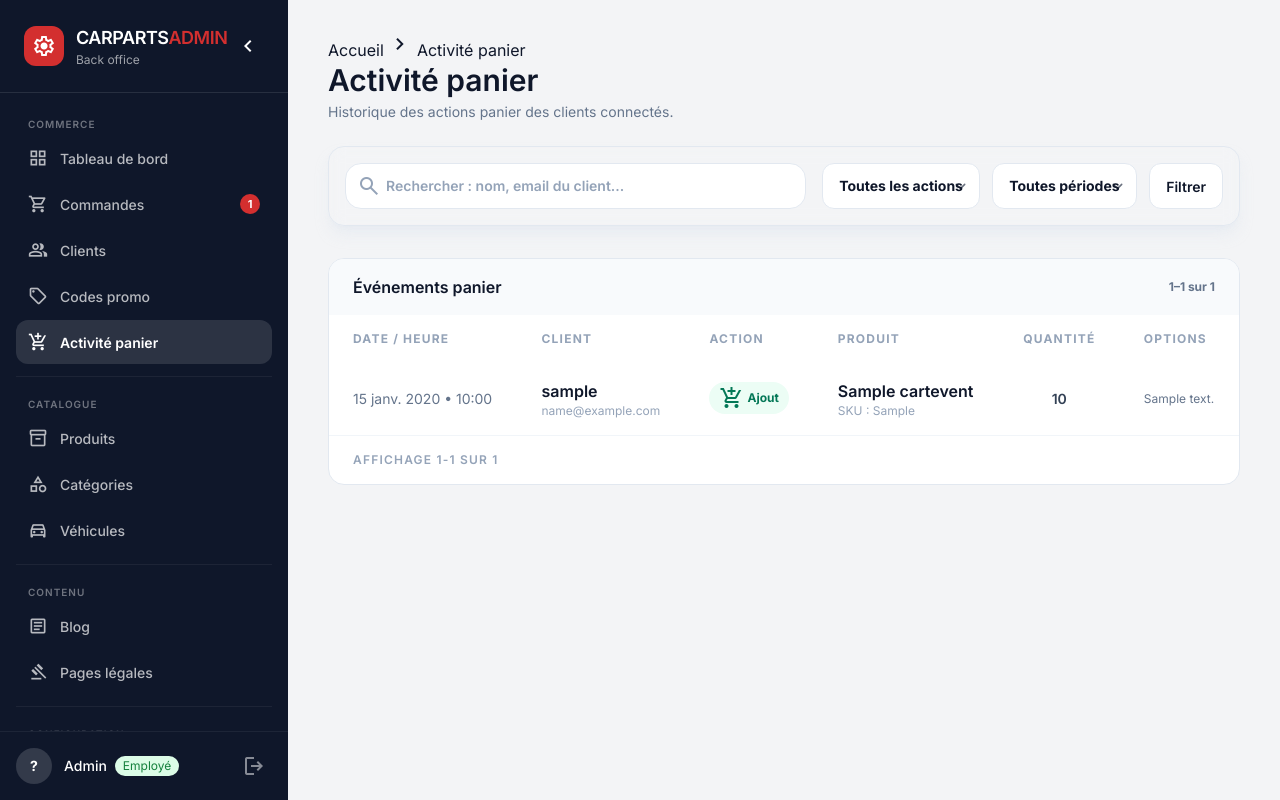
After one commit to carpartsfrance-coder/Car-parts-france-fr-refonte, a Node server app: page /admin/activite-panier in a window 1280 px wide. The commit adds this page. Run offline with Node 20, Linux system fonts and the light colour scheme; a user stored in the database is signed in; tables that the repository leaves empty hold one stand-in row (values such as "Sample post"); some libraries are stand-ins or nearby versions.

Commit message:
feat: tracking d'activité panier clients dans le back-office admin
- Crée le modèle CartEvent (MongoDB) avec TTL 90 jours pour auto-cleanup
- Logger non-bloquant (fire-and-forget) dans addToCart, updateCartItem, removeFromCart
- Nouvelle page admin /admin/activite-panier avec tableau filtrable (recherche, action, période)
- Badges colorés : Ajout (vert), Modification (jaune), Suppression (rouge)
- Lien "Activité panier" dans la sidebar Commerce
- Tracking uniquement pour les clients connectés, données dénormalisées

Co-Authored-By: Claude Opus 4.6 (1M context) <noreply@anthropic.com>

```diff
--- a/app/public/admin/style.css
+++ b/app/public/admin/style.css
@@ -2537,6 +2537,10 @@ input:where([type='file']):focus {
   text-align: right;
 }
 
+.align-middle {
+  vertical-align: middle;
+}
+
 .font-display {
   font-family: Inter, sans-serif;
 }
@@ -2639,6 +2643,10 @@ input:where([type='file']):focus {
   text-transform: uppercase;
 }
 
+.italic {
+  font-style: italic;
+}
+
 .leading-relaxed {
   line-height: 1.625;
 }
@@ -2878,8 +2886,22 @@ input:where([type='file']):focus {
   color: rgb(255 255 255 / 0.8);
 }
 
+.text-red-400 {
+  --tw-text-opacity: 1;
+  color: rgb(248 113 113 / var(--tw-text-opacity, 1));
+}
+
+.text-slate-300 {
+  --tw-text-opacity: 1;
+  color: rgb(203 213 225 / var(--tw-text-opacity, 1));
+}
+
 .underline {
   text-decoration-line: underline;
+}
+
+.line-through {
+  text-decoration-line: line-through;
 }
 
 .antialiased {
--- a/app/src/routes/admin.js
+++ b/app/src/routes/admin.js
@@ -187,6 +187,8 @@ router.get('/clients', requireAdminAuth, adminController.getAdminClientsPage);
 router.get('/clients/:userId', requireAdminAuth, adminController.getAdminClientDetailPage);
 router.post('/clients/:userId/remise', requireAdminAuth, adminController.postAdminUpdateClientDiscount);
 
+router.get('/activite-panier', requireAdminAuth, adminController.getAdminCartActivityPage);
+
 router.get('/codes-promo', requireAdminAuth, adminController.getAdminPromoCodesPage);
 router.post('/codes-promo', requireAdminAuth, adminController.postAdminCreatePromoCode);
 router.post('/codes-promo/:promoId', requireAdminAuth, adminController.postAdminUpdatePromoCode);
--- /dev/null
+++ b/app/src/views/admin/cart-activity.ejs
@@ -0,0 +1,194 @@
+<%- include('./partials/head') %>
+
+<%- include('./partials/sidebar', { active: 'cart-activity' }) %>
+
+<main class="flex-1">
+  <div class="px-6 lg:px-10 py-8">
+    <div class="flex flex-col lg:flex-row lg:items-start lg:justify-between gap-6">
+      <div>
+        <%- include('./partials/breadcrumb', { breadcrumbs: [{label: 'Activité panier'}] }) %>
+        <div class="text-2xl md:text-3xl font-semibold text-slate-900">Activité panier</div>
+        <div class="mt-1 text-sm text-slate-500">Historique des actions panier des clients connectés.</div>
+      </div>
+    </div>
+
+    <!-- Filtres -->
+    <form action="/admin/activite-panier" class="sticky top-0 z-30 mt-6 bg-white/98 backdrop-blur rounded-2xl border border-slate-200 p-4 shadow-lg shadow-slate-200/70" method="GET">
+      <div class="flex flex-col xl:flex-row xl:items-center gap-4">
+        <div class="flex-1">
+          <div class="relative">
+            <span class="material-symbols-outlined absolute left-3 top-1/2 -translate-y-1/2 text-slate-400">search</span>
+            <input class="w-full rounded-2xl border border-slate-200 bg-white pl-10 pr-4 py-3 text-sm font-semibold text-slate-900 placeholder:text-slate-400" name="q" placeholder="Rechercher : nom, email du client..." type="text" value="<%= filters && filters.q ? filters.q : '' %>" />
+          </div>
+        </div>
+
+        <div class="flex flex-col sm:flex-row gap-3">
+          <select class="rounded-xl border border-slate-200 bg-white px-4 py-3 text-sm font-bold text-slate-900" name="action">
+            <option value="">Toutes les actions</option>
+            <option value="add" <%= filters && filters.action === 'add' ? 'selected' : '' %>>Ajout</option>
+            <option value="update" <%= filters && filters.action === 'update' ? 'selected' : '' %>>Modification</option>
+            <option value="remove" <%= filters && filters.action === 'remove' ? 'selected' : '' %>>Suppression</option>
+          </select>
+
+          <select class="rounded-xl border border-slate-200 bg-white px-4 py-3 text-sm font-bold text-slate-900" name="period">
+            <option value="">Toutes périodes</option>
+            <option value="24h" <%= filters && filters.period === '24h' ? 'selected' : '' %>>24 heures</option>
+            <option value="7d" <%= filters && filters.period === '7d' ? 'selected' : '' %>>7 jours</option>
+            <option value="30d" <%= filters && filters.period === '30d' ? 'selected' : '' %>>30 jours</option>
+            <option value="90d" <%= filters && filters.period === '90d' ? 'selected' : '' %>>90 jours</option>
+          </select>
+
+          <button class="btn btn-secondary" type="submit">
+            Filtrer
+          </button>
+        </div>
+      </div>
+    </form>
+
+    <!-- Tableau -->
+    <div class="mt-8 bg-white rounded-2xl border border-slate-200 overflow-hidden">
+      <div class="px-6 py-4 bg-slate-50 flex items-center justify-between">
+        <div class="font-semibold text-slate-900">Événements panier</div>
+        <% if (typeof pagination !== 'undefined' && pagination && pagination.totalItems) { %>
+          <div class="text-xs font-bold text-slate-500">
+            <%= pagination.from %>–<%= pagination.to %> sur <%= pagination.totalItems %>
+          </div>
+        <% } %>
+      </div>
+
+      <% if (events && events.length) { %>
+        <div class="overflow-x-auto">
+          <table class="w-full text-left admin-table">
+            <thead>
+              <tr class="text-xs font-semibold text-slate-400 uppercase tracking-widest bg-white">
+                <th class="px-6 py-4">Date / Heure</th>
+                <th class="px-6 py-4">Client</th>
+                <th class="px-6 py-4">Action</th>
+                <th class="px-6 py-4">Produit</th>
+                <th class="px-6 py-4 text-center">Quantité</th>
+                <th class="px-6 py-4">Options</th>
+              </tr>
+            </thead>
+            <tbody class="divide-y divide-slate-100">
+              <% events.forEach((ev) => { %>
+                <tr>
+                  <!-- Date -->
+                  <td class="px-6 py-4 text-sm text-slate-500 whitespace-nowrap"><%= ev.dateFormatted %></td>
+
+                  <!-- Client -->
+                  <td class="px-6 py-4">
+                    <div class="flex items-center gap-2">
+                      <div>
+                        <a class="font-semibold text-slate-900 hover:text-primary transition" href="/admin/clients/<%= ev.userId %>"><%= ev.userName || 'Client' %></a>
+                        <div class="text-xs text-slate-400"><%= ev.userEmail %></div>
+                      </div>
+                      <% if (ev.accountType === 'pro') { %>
+                        <span class="badge badge-pro">PRO</span>
+                      <% } %>
+                    </div>
+                  </td>
+
+                  <!-- Action badge -->
+                  <td class="px-6 py-4">
+                    <% if (ev.action === 'add') { %>
+                      <span class="inline-flex items-center gap-1 px-2.5 py-1 rounded-full text-xs font-bold bg-emerald-50 text-emerald-700">
+                        <span class="material-symbols-outlined text-sm">add_shopping_cart</span>
+                        Ajout
+                      </span>
+                    <% } else if (ev.action === 'update') { %>
+                      <span class="inline-flex items-center gap-1 px-2.5 py-1 rounded-full text-xs font-bold bg-amber-50 text-amber-700">
+                        <span class="material-symbols-outlined text-sm">edit</span>
+                        Modification
+                      </span>
+                    <% } else if (ev.action === 'remove') { %>
+                      <span class="inline-flex items-center gap-1 px-2.5 py-1 rounded-full text-xs font-bold bg-red-50 text-red-700">
+                        <span class="material-symbols-outlined text-sm">remove_shopping_cart</span>
+                        Suppression
+                      </span>
+                    <% } %>
+                  </td>
+
+                  <!-- Produit -->
+                  <td class="px-6 py-4">
+                    <% if (ev.productName) { %>
+                      <a class="font-semibold text-slate-900 hover:text-primary transition" href="/admin/catalogue/<%= ev.productId %>"><%= ev.productName %></a>
+                    <% } else { %>
+                      <span class="text-slate-400 italic">Produit supprimé</span>
+                    <% } %>
+                    <% if (ev.productSku) { %>
+                      <div class="text-xs text-slate-400">SKU : <%= ev.productSku %></div>
+                    <% } %>
+                  </td>
+
+                  <!-- Quantité -->
+                  <td class="px-6 py-4 text-center text-sm font-semibold text-slate-700">
+                    <% if (ev.action === 'update' && ev.previousQuantity != null) { %>
+                      <span class="text-slate-400"><%= ev.previousQuantity %></span>
+                      <span class="material-symbols-outlined text-xs text-slate-300 align-middle">arrow_forward</span>
+                      <span><%= ev.quantity %></span>
+                    <% } else if (ev.action === 'remove') { %>
+                      <span class="text-red-400 line-through"><%= ev.previousQuantity || '-' %></span>
+                    <% } else { %>
+                      <%= ev.quantity %>
+                    <% } %>
+                  </td>
+
+                  <!-- Options -->
+                  <td class="px-6 py-4 text-xs text-slate-500">
+                    <%= ev.optionsSummary || '—' %>
+                  </td>
+                </tr>
+              <% }) %>
+            </tbody>
+          </table>
+        </div>
+
+        <!-- Pagination -->
+        <div class="px-6 py-4 border-t border-slate-100 flex flex-col sm:flex-row sm:items-center sm:justify-between gap-4">
+          <div class="text-xs font-semibold uppercase tracking-widest text-slate-400">
+            Affichage <%= pagination.from %>-<%= pagination.to %> sur <%= pagination.totalItems %>
+          </div>
+
+          <%
+            const qVal = filters && filters.q ? String(filters.q) : '';
+            const actionVal = filters && filters.action ? String(filters.action) : '';
+            const periodVal = filters && filters.period ? String(filters.period) : '';
+            const extraQuery = [
+              qVal ? `q=${encodeURIComponent(qVal)}` : '',
+              actionVal ? `action=${encodeURIComponent(actionVal)}` : '',
+              periodVal ? `period=${encodeURIComponent(periodVal)}` : '',
+            ].filter(Boolean).join('&');
+            const withExtra = extraQuery ? `&${extraQuery}` : '';
+          %>
+
+          <% if (typeof pagination !== 'undefined' && pagination && pagination.totalPages > 1) { %>
+            <div class="flex items-center justify-end gap-2">
+              <a class="w-9 h-9 inline-flex items-center justify-center rounded-xl border border-slate-200 bg-white hover:bg-slate-50 transition <%= pagination.hasPrev ? '' : 'opacity-40 pointer-events-none' %>" href="?page=<%= pagination.prevPage %><%= withExtra %>" aria-label="Page précédente">
+                <span class="material-symbols-outlined text-slate-500">chevron_left</span>
+              </a>
+
+              <% const startPage = Math.max(1, pagination.page - 2); %>
+              <% const endPage = Math.min(pagination.totalPages, pagination.page + 2); %>
+              <% for (let p = startPage; p <= endPage; p += 1) { %>
+                <a class="w-9 h-9 inline-flex items-center justify-center rounded-xl border text-xs font-semibold <%= p === pagination.page ? 'bg-primary text-white border-primary' : 'bg-white text-slate-500 border-slate-200 hover:bg-slate-50' %>" href="?page=<%= p %><%= withExtra %>"><%= p %></a>
+              <% } %>
+
+              <a class="w-9 h-9 inline-flex items-center justify-center rounded-xl border border-slate-200 bg-white hover:bg-slate-50 transition <%= pagination.hasNext ? '' : 'opacity-40 pointer-events-none' %>" href="?page=<%= pagination.nextPage %><%= withExtra %>" aria-label="Page suivante">
+                <span class="material-symbols-outlined text-slate-500">chevron_right</span>
+              </a>
+            </div>
+          <% } %>
+        </div>
+
+      <% } else { %>
+        <div class="text-center py-12">
+          <span class="material-symbols-outlined text-6xl text-slate-300">add_shopping_cart</span>
+          <p class="text-lg font-semibold text-slate-500 mt-4">Aucune activité panier</p>
+          <p class="text-slate-400 text-sm">Les actions panier des clients connectés apparaîtront ici.</p>
+        </div>
+      <% } %>
+    </div>
+  </div>
+</main>
+
+<%- include('./partials/footer') %>
--- a/app/src/views/admin/partials/sidebar.ejs
+++ b/app/src/views/admin/partials/sidebar.ejs
@@ -46,6 +46,10 @@
       <a class="sidebar-link <%= activeKey === 'promo-codes' ? 'sidebar-link--active' : '' %>" href="/admin/codes-promo" title="Codes promo">
         <span class="material-symbols-outlined">sell</span>
         <span class="sidebar-link-text">Codes promo</span>
+      </a>
+      <a class="sidebar-link <%= activeKey === 'cart-activity' ? 'sidebar-link--active' : '' %>" href="/admin/activite-panier" title="Activité panier">
+        <span class="material-symbols-outlined">add_shopping_cart</span>
+        <span class="sidebar-link-text">Activité panier</span>
       </a>
     </div>
 
```
Also changed, not shown: app/src/controllers/cartController.js (+49 -0 lines), app/src/models/CartEvent.js (added, +36 -0 lines), app/src/services/cartEventLogger.js (added, +47 -0 lines), app/src/controllers/adminController.js.
